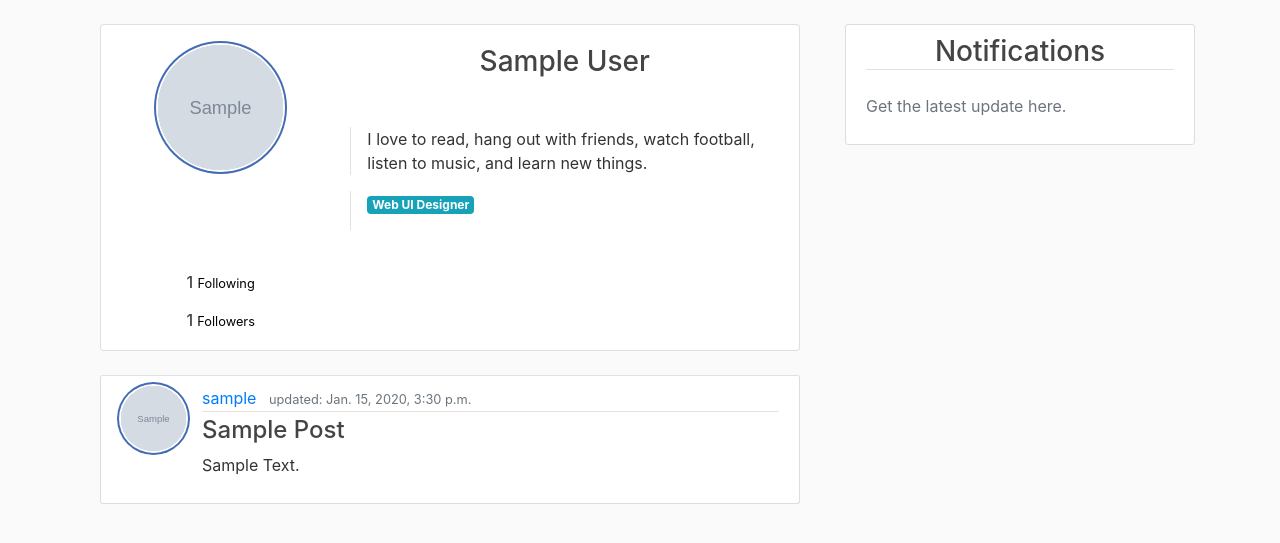
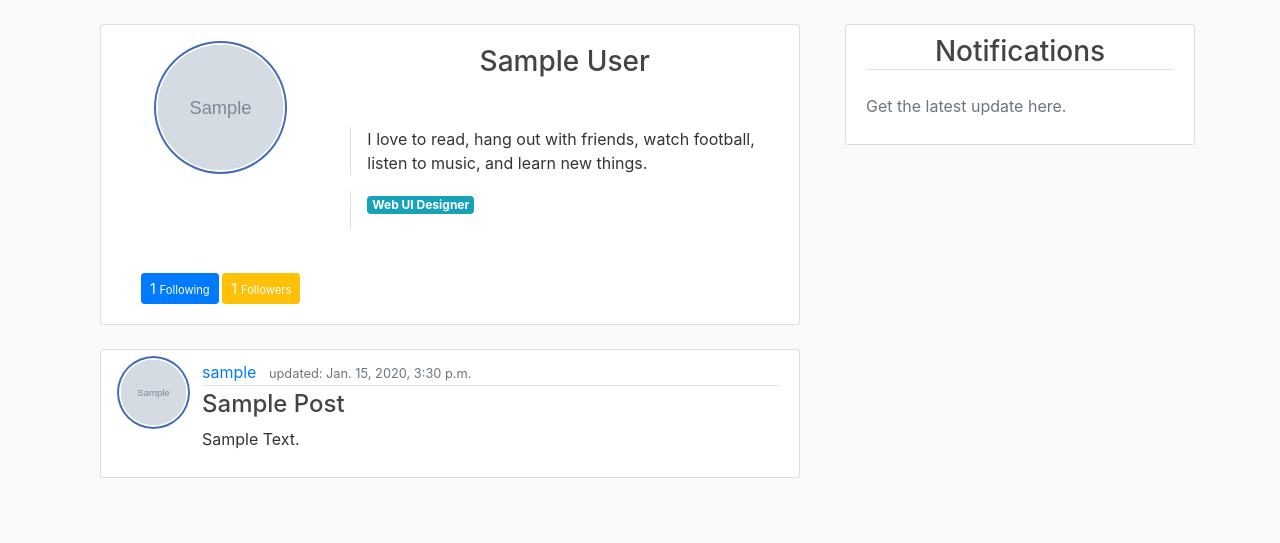
Before and after one commit to goyal-aman/Django-Blogger, a Django app: a page that uses blog/templates/blog/post_user.html in a window 1280 px wide. Shown: the part 56-599 px from the top of the page. Run offline with Django 3.2, Linux system fonts and the light colour scheme; tables that the repository leaves empty hold one stand-in row (values such as "Sample post"); grey boxes marked "Sample" are stand-in pictures; some libraries are stand-ins or nearby versions.

Commit message:
improved profile page behaviour

```diff
--- a/blog/templates/blog/post_user.html
+++ b/blog/templates/blog/post_user.html
@@ -34,17 +34,16 @@
                         <div class="col-sm-4 col-4 text-center">
                             <h6 class="mb-0">
                                 <br>
+                                <a class="btn btn-primary btn-sm" href="{% url 'user-following' user_object.username %}" style="color: white;">
                                     {{ user_object.profile.isfollowing.all.count }}
                                     <small>
-                                    <a href="{% url 'user-following' user_object.username %}" style="color: black;">
                                         Following
                                 </a>
                                 </small>
-                                <br>
-                                <br>
+
+                                <a  class="btn btn-warning btn-sm" href="{% url 'user-follower' user_object.username %}" style="color: white;">
                                 {{ user_object.profile.followedby.all.count }}
                                 <small>
-                                <a href="{% url 'user-follower' user_object.username %}" style="color: black;">
                                         Followers
                                     </a>
                                 </small>
@@ -58,7 +57,8 @@
                         <div class="col-4 text-center">
                             <br>
 
-                            {% if view.is_following %}
+                            {% if view.is_following  %}
+                            {% if user_object == user %}
                             <a class="btn btn-outline-info btn-block"
                                 href="{% url 'users-profile-unfollow' user_object.id %}">unfollow</a>
                             {% else %}
@@ -66,6 +66,7 @@
                                 href="{% url 'users-profile-follow' user_object.id %}">
                                 Follow
                             </a>
+                            {% endif %}
                             {% endif %}
                         </div>
                         <!--FOLLOW/UNFOLLOW BUTTON END-->
```
Lines whose indentation alone changed are shown as unchanged.
